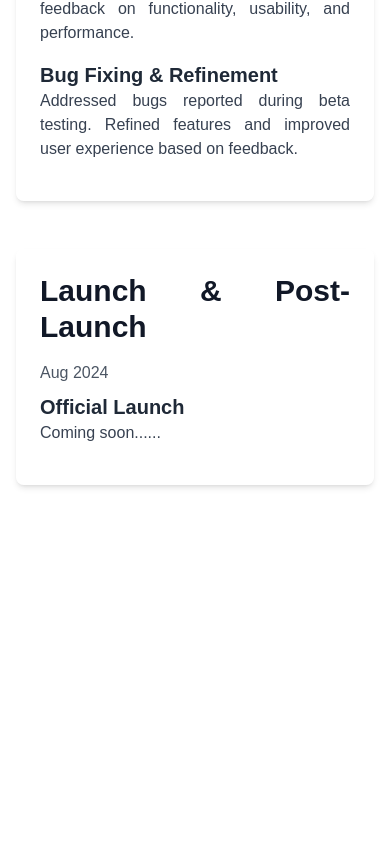
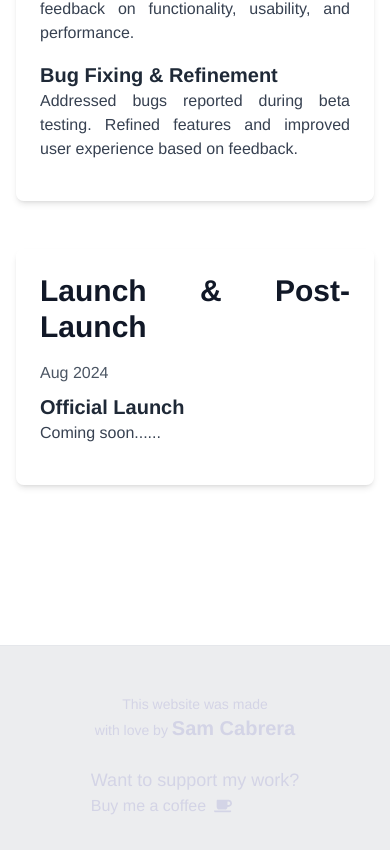
Before and after one commit to samanthacabrera/portfolio, a React (Create React App) app: page /projects/1 in a window 390 px wide. Shown: the part 2813-3663 px from the top of the page. Before the commit the page ends 3394 px from the top, so only its background shows below. Built offline with nearby package versions, Linux system fonts and the light colour scheme.

Commit message:
added footer

```diff
--- a/src/App.jsx
+++ b/src/App.jsx
@@ -5,6 +5,7 @@ import Background from './Background';
 import Navbar from './Navbar';
 import Home from './Home';
 import ProjectPage from './ProjectPage';
+import Footer from './Footer';
 import './tailwind.css';
 import './index.css';
 
@@ -22,6 +23,7 @@ function App() {
           <ProjectPage/>
         </Route>
       </Switch>
+      <Footer/>
     </Router>
   );
 }
--- a/src/Background.jsx
+++ b/src/Background.jsx
@@ -47,7 +47,7 @@ const Background = () => {
             <div className="fixed inset-0" style={{ ...styles.container, background: gradient }}></div>
             {showText && (
                 <div style={{ ...styles.textContainer, cursor: isSmallDevice ? 'pointer' : 'default' }}>
-                    <h2 className="text-xl opacity-50">{isSmallDevice ? '[ Click Here ]' : '[ Press Space Bar ]'}</h2>
+                    <h2 className="text-xl opacity-70">{isSmallDevice ? '[ Click Here ]' : '[ Press Space Bar ]'}</h2>
                 </div>
             )}
         </>
--- /dev/null
+++ b/src/Footer.jsx
@@ -0,0 +1,71 @@
+import React from 'react';
+import { FaCoffee } from 'react-icons/fa';
+
+const Footer = () => {
+  return (
+    <footer className="bg-gray-600 bg-opacity-10 border-t border-gray-200 py-12 mt-24 flex items-center">
+      <div className="container mx-auto px-6 flex flex-col sm:flex-row justify-between items-center space-y-6 sm:space-y-0">
+
+        {/* Logo or Brand */}
+        <div className="text-center sm:text-left">
+          <p className="text-sm sm:text-base">
+            This website was made <br /> with love by{' '}
+            <a
+              href="https://github.com/samanthacabrera"
+              className="font-bold text-xl hover:text-gray-200 transition duration-200"
+              target="_blank"
+              rel="noopener noreferrer"
+            >
+              Sam Cabrera
+            </a>
+          </p>
+        </div>
+
+        {/* Navigation Links */}
+        <div className="hidden lg:flex flex-row space-x-8">
+          <a
+            href="/"
+            className="text-lg font-medium hover:text-gray-200 transition duration-200"
+          >
+            Home
+          </a>
+          <a
+            href="#intro"
+            className="text-lg font-medium hover:text-gray-200 transition duration-200"
+          >
+            About
+          </a>
+          <a
+            href="#projects"
+            className="text-lg font-medium hover:text-gray-200 transition duration-200"
+          >
+            Projects
+          </a>
+          <a
+            href="#blog"
+            className="text-lg font-medium hover:text-gray-200 transition duration-200"
+          >
+            Blog
+          </a>
+        </div>
+
+        {/* Call to Action */}
+        <div className="text-center md:text-right">
+          <p className="text-lg">
+            Want to support my work?{' '}
+            <a
+              href="https://buymeacoffee.com/samcab"
+              className="flex items-center text-base font-medium hover:text-gray-200 transition duration-200"
+              target="_blank"
+              rel="noopener noreferrer"
+            >
+              Buy me a coffee <FaCoffee className="ml-2 text-lg" />
+            </a>
+          </p>
+        </div>
+      </div>
+    </footer>
+  );
+};
+
+export default Footer;
--- a/src/Hero.jsx
+++ b/src/Hero.jsx
@@ -44,7 +44,7 @@ function Hero() {
   return (
     <div id="hero" className="w-screen h-screen flex flex-col justify-center items-center text-center">
       <h6 className="text-lg mb-4">hi there,</h6>
-      <h1 ref={h1Ref} id="flutter" className="text-9xl">I'm Sam!</h1>
+      <h1 ref={h1Ref} id="flutter">I'm Sam!</h1>
     </div>
   );
 }
--- a/src/Home.jsx
+++ b/src/Home.jsx
@@ -16,7 +16,6 @@ function Home() {
                 <Skills />
                 <Projects />
                 <Blog />
-
             </div>
         </section>
     )
--- a/src/Intro.jsx
+++ b/src/Intro.jsx
@@ -4,12 +4,11 @@ function Intro() {
   return (
     <div id="intro" className="space-y-10">
       <h2 className="subHeading lowercase md:text-9xl text-7xl">Who am I?</h2>
-      {/* <p> I am a full-stack software engineer based in Denver. I am dedicated to driving positive change and making
-        meaningful contributions to our digital world. </p> */}
       <img src={`${process.env.PUBLIC_URL}/images/me.JPG`} alt="Me" />
       <p>
-          I was born and raised in Southern California. I currently live in Denver with my husband, Justin, and our cute
-          cat, Ares.
+        I am a full-stack software engineer dedicated to driving positive change and making
+        meaningful contributions to our digital world. I was born and raised in Southern California. I currently live in Denver with my husband, Justin, and our cute
+        cat, Ares.
       </p>
       <p> My academic journey began at Arizona State University, where I laid the groundwork for my career in software
         engineering. During my time at ASU, I was introduced to various aspects of software engineering, particularly
--- a/src/Navbar.jsx
+++ b/src/Navbar.jsx
@@ -56,7 +56,7 @@ const Navbar = () => {
         </div>
         <div className="pointer-events-auto absolute top-4 right-4 hidden md:flex space-x-4">
           <button onClick={() => handleNavigation('intro')} className="transition-transform transform hover:scale-105 duration-300 ease-in-out">About</button>
-          <button onClick={() => handleNavigation('projects')} className="transition-transform transform hover:scale-105 duration-300 ease-in-out">Work</button>
+          <button onClick={() => handleNavigation('projects')} className="transition-transform transform hover:scale-105 duration-300 ease-in-out">Projects</button>
           <button onClick={() => handleNavigation('blog')} className="transition-transform transform hover:scale-105 duration-300 ease-in-out">Blog</button>
           <a href="https://github.com/samanthacabrera" target="_blank" rel="noopener noreferrer" className="block w-full text-xl transition-transform transform hover:scale-105 duration-300 ease-in-out flex items-center">
             GitHub <FaExternalLinkAlt className="ml-2" />
@@ -83,7 +83,7 @@ const Navbar = () => {
                 className="block w-full text-xl text-gray-800 rounded-lg p-3 transition-transform transform hover:scale-105 duration-300 ease-in-out border border-gray-300 hover:border-gray-200"
                 style={{ backgroundColor: '#b0c4de' }}
               >
-                Work
+                Projects
               </button>
               <button
                 onClick={() => handleNavigation('blog')}
--- a/src/index.css
+++ b/src/index.css
@@ -6,8 +6,7 @@ body,
 html {
   margin: 0;
   padding: 0;
-  padding-bottom: 1rem;
-  font-family: "Goli", sans-serif;
+  font-family: Helvetica, sans-serif;
   overflow-x: hidden;
   scroll-behavior: smooth;
   -webkit-font-smoothing: antialiased;
@@ -17,7 +16,6 @@ html {
 }
 
 .subHeading {
-  font-family: "Karrik", Helvetica, sans-serif;
   text-align: center;
   letter-spacing: -0.75rem;
   transition-property: letter-spacing;
@@ -35,17 +33,13 @@ html {
   }
 }
 
-#hero {
+/* #hero h1 {
   font-family: "Bolota", Impact, sans-serif;
-}
+} */
 
 #flutter {
   border-radius: clamp(0.4rem, 0.75vw, 1rem);
-  font-size: clamp(3rem, 10vw, 10rem);
-}
-
-nav {
-  font-family: "Karrik", Helvetica, sans-serif;
+  font-size: clamp(5rem, 5vw, 5rem);
 }
 
 .progress {
```
